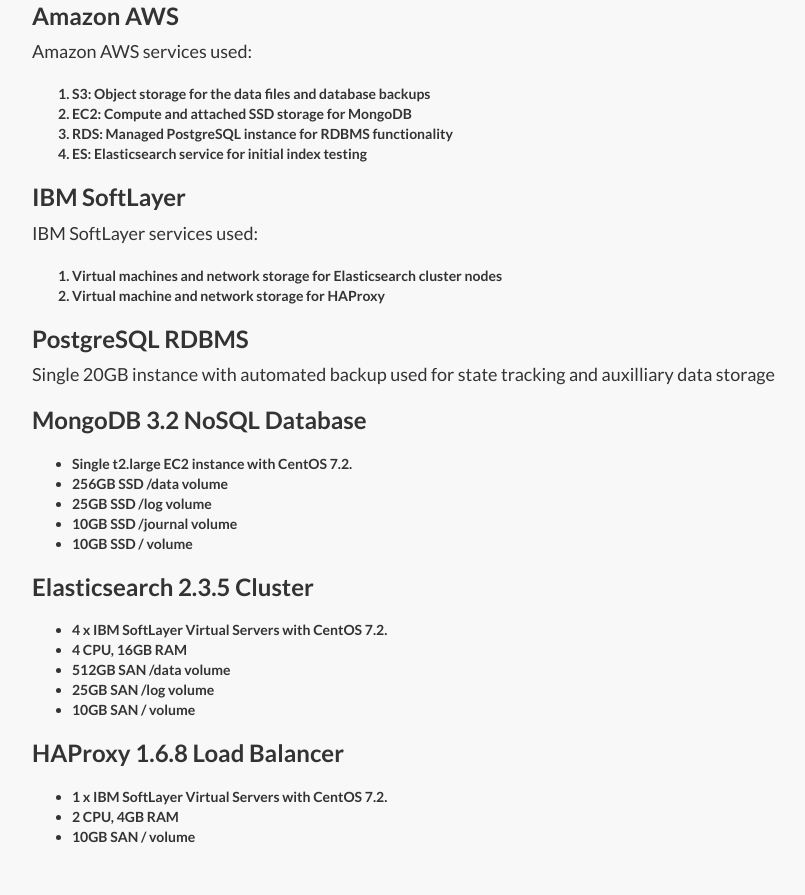
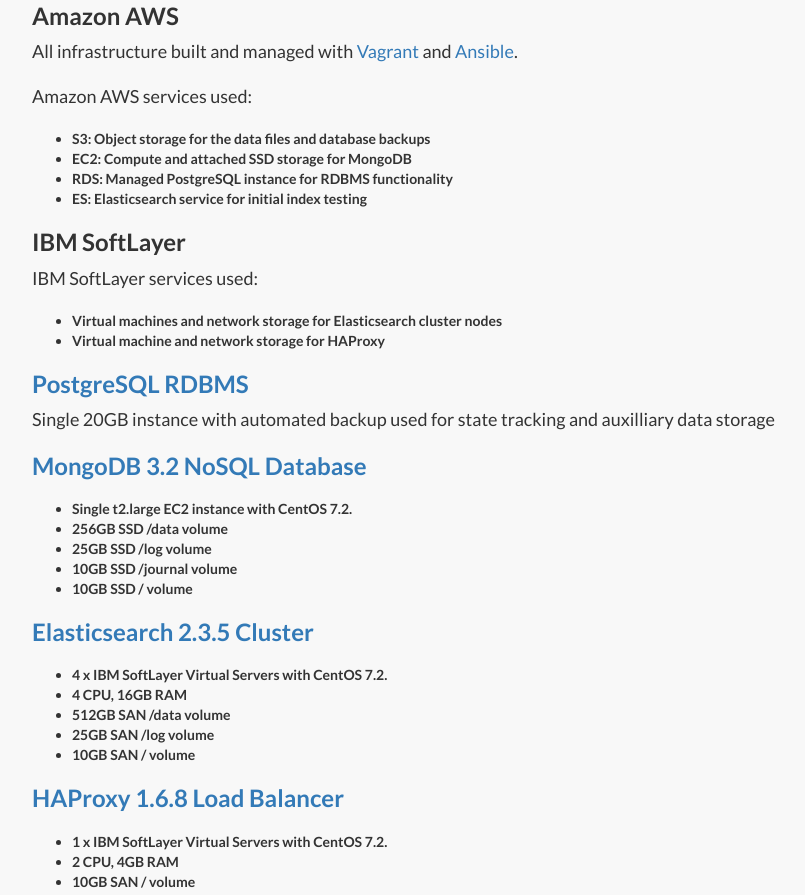
Before and after one commit to semantichealth/semantichealth.github.io, a plain HTML site: page index.html in a window 1280 px wide. Shown: the part 8576-9471 px from the top of the page, without its empty margins (23-828 px from the left). Drawn offline with nearby package versions, Linux system fonts and the light colour scheme.

Commit message:
cleanup of infrastructure section

```diff
--- a/index.html
+++ b/index.html
@@ -376,31 +376,33 @@
                 <br>
                 <img src="data/infrastructure.png" class="img-responsive center-block" alt="Data Processing Infrastructure">
                 <h3>Amazon AWS</h3>
-
+                <p class="lead">
+                    All infrastructure built and managed with <a href="https://www.vagrantup.com/">Vagrant</a> and <a href="https://www.ansible.com/">Ansible</a>.
+                <p>
                 <p class="lead">
                     Amazon AWS services used:
-                    <ol>
+                    <ul>
                         <li>S3: Object storage for the data files and database backups</li>
                         <li>EC2: Compute and attached SSD storage for MongoDB</li>
                         <li>RDS: Managed PostgreSQL instance for RDBMS functionality</li>
                         <li>ES: Elasticsearch service for initial index testing</li>
-                    </ol>
+                    </ul>
                 <p>
                 <h3>IBM SoftLayer</h3>
 
                 <p class="lead">
                     IBM SoftLayer services used:
-                <ol>
+                <ul>
                     <li>Virtual machines and network storage for Elasticsearch cluster nodes</li>
                     <li>Virtual machine and network storage for HAProxy</li>
-                </ol>
+                </ul>
                 <p>
-                <h3>PostgreSQL RDBMS</h3>
+                <h3><a href="https://www.postgresql.org/">PostgreSQL RDBMS</a></h3>
 
                 <p class="lead">
                     Single 20GB instance with automated backup used for state tracking and auxilliary data storage
                 <p>
-                <h3>MongoDB 3.2 NoSQL Database</h3>
+                <h3><a href="https://www.mongodb.com/">MongoDB 3.2 NoSQL Database</a></h3>
 
                 <p class="lead">
                     <ul>
@@ -408,10 +410,10 @@
                         <li>256GB SSD /data volume</li>
                         <li>25GB  SSD /log volume</li>
                         <li>10GB  SSD /journal volume</li>
-                        <li>10GB   SSD / volume</li>
+                        <li>10GB  SSD / volume</li>
                     </ul>
                 <p>
-                <h3>Elasticsearch 2.3.5 Cluster</h3>
+                <h3><a href="https://www.elastic.co/">Elasticsearch 2.3.5 Cluster</a></h3>
 
                 <p class="lead">
                     <ul>
@@ -422,7 +424,7 @@
                         <li>10GB  SAN / volume</li>
                     </ul>
                 <p>
-                <h3>HAProxy 1.6.8 Load Balancer</h3>
+                <h3><a href="http://www.haproxy.org/">HAProxy 1.6.8 Load Balancer</a></h3>
 
                 <p class="lead">
                     <ul>
```
